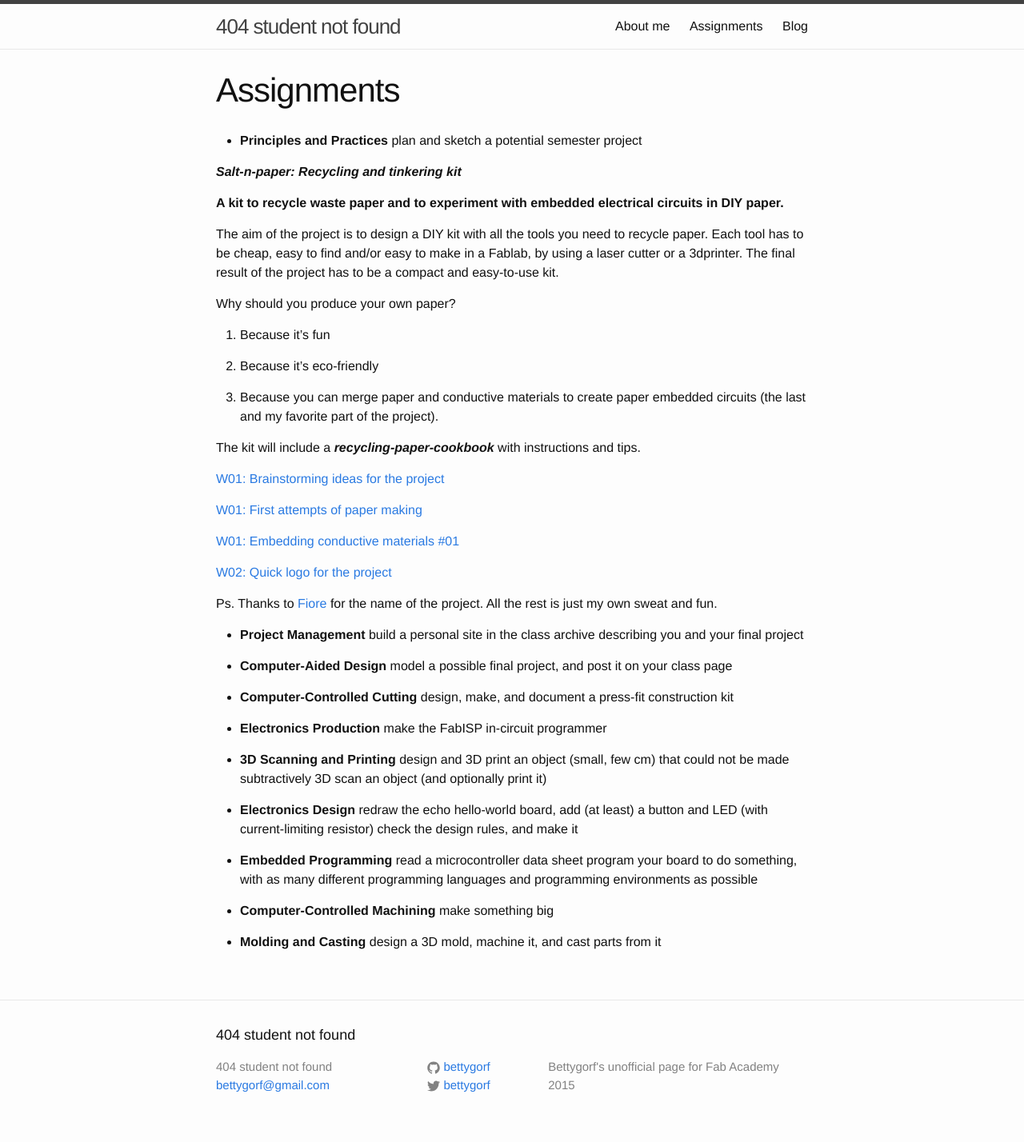
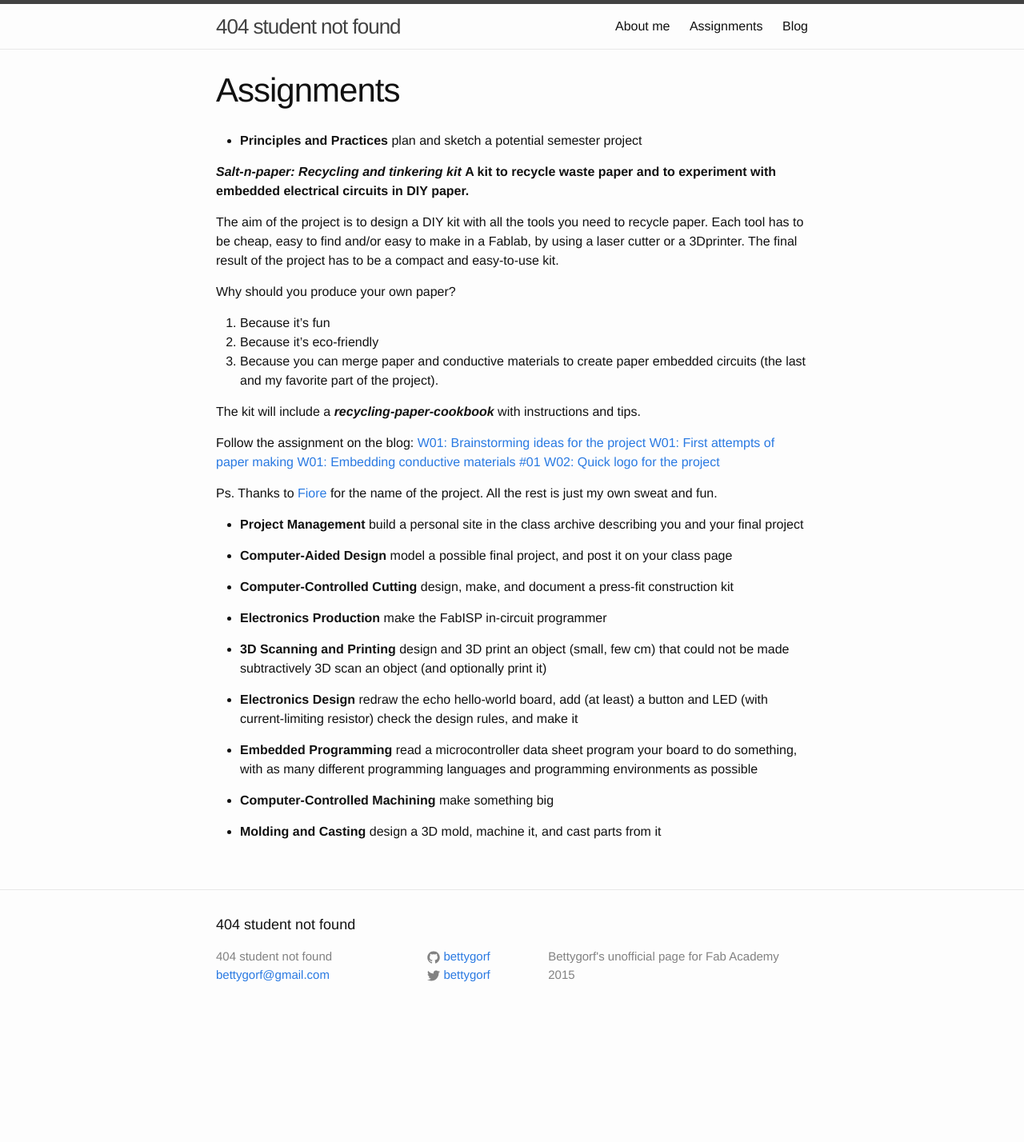
Before and after one commit to bettygorf/bettygorf, a Jekyll site: the page built from assignments.md, in a window 1280 px wide. Shown: the whole page at 80% size. Built offline with Jekyll 4.4.1, drawn with Linux system fonts in a browser that asks for light colours; after the commit the page ends 1290 px from its top, so only the background shows below that.

Commit message:
bettygorf

```diff
--- a/assignments.md
+++ b/assignments.md
@@ -8,27 +8,21 @@ permalink: /assignments/
 plan and sketch a potential semester project
 
 ***Salt-n-paper: Recycling and tinkering kit***
-
 **A kit to recycle waste paper and to experiment with embedded electrical circuits in DIY paper.**
 
-The aim of the project is to design a DIY kit with all the tools you need to recycle paper. Each tool has to be cheap, easy to find and/or easy to make in a Fablab, by using a laser cutter or a 3dprinter. The final result of the project has to be a compact and easy-to-use kit.
+The aim of the project is to design a DIY kit with all the tools you need to recycle paper. Each tool has to be cheap, easy to find and/or easy to make in a Fablab, by using a laser cutter or a 3Dprinter. The final result of the project has to be a compact and easy-to-use kit.
 
 Why should you produce your own paper?
-
 1. Because it's fun
-
 2. Because it's eco-friendly
-
 3. Because you can merge paper and conductive materials to create paper embedded circuits (the last and my favorite part of the project).
 
 The kit will include a ***recycling-paper-cookbook*** with instructions and tips.
 
+Follow the assignment on the blog:
 [W01: Brainstorming ideas for the project](http://bettygorf.github.io/blog/2015/02/05/01.html)
-
 [W01: First attempts of paper making](http://bettygorf.github.io/blog/2015/02/05/02.html)
-
 [W01: Embedding conductive materials #01](http://bettygorf.github.io/blog/2015/02/06/02.html)
-
 [W02: Quick logo for the project](http://bettygorf.github.io/blog/2015/02/10/01.html)
 
 
```
Also changed, not shown: img/elisabetta-mori.jpg (added), 3 other files.
